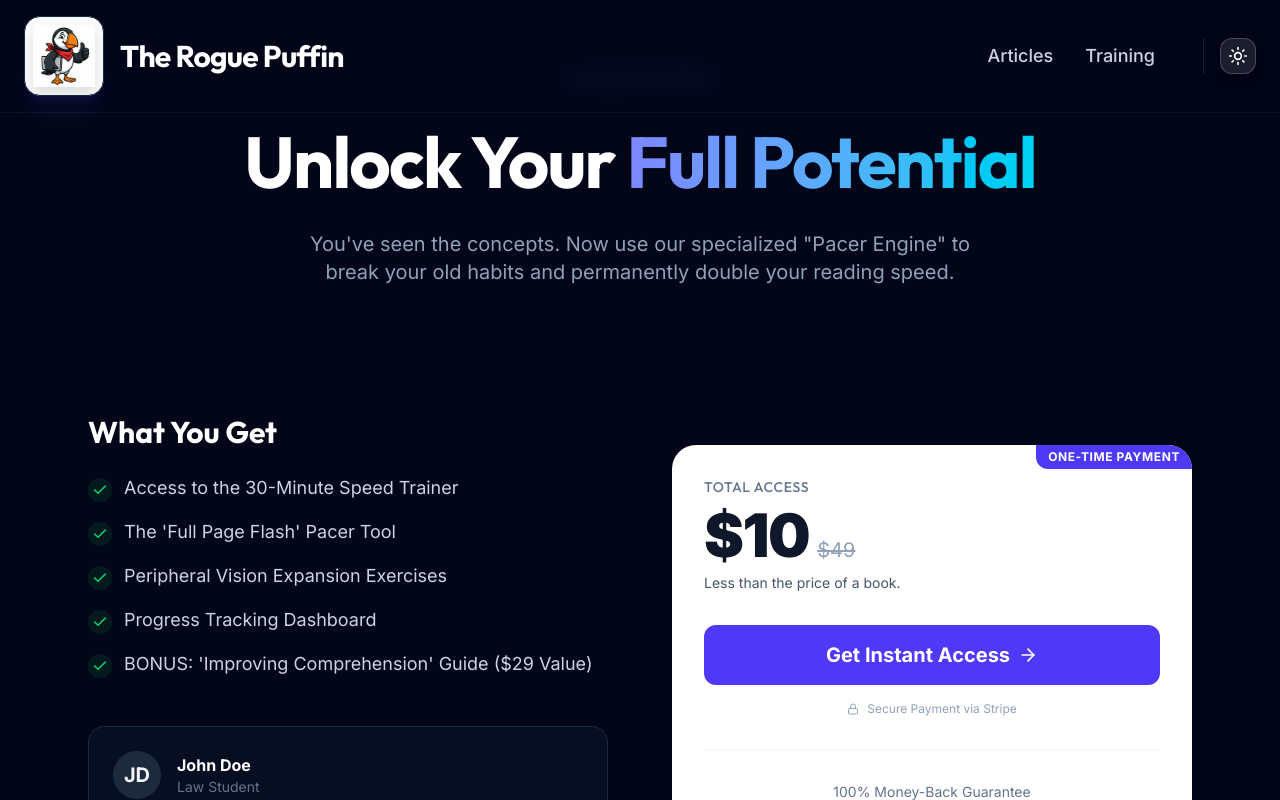
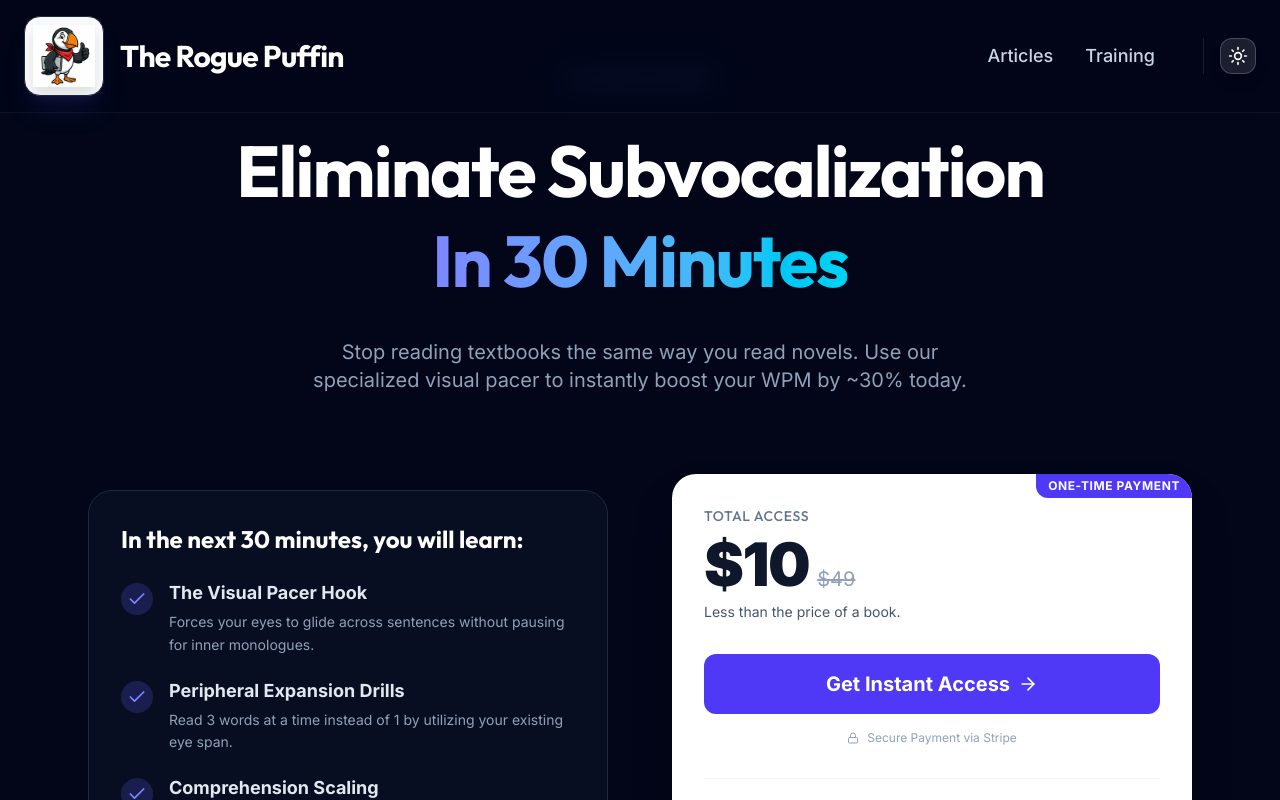
Before and after one commit to richardvanderkolk/the-rogue-puffin, a Next.js app: page /train/sales in a window 1280 px wide. Built offline with nearby package versions, Linux system fonts and the light colour scheme.

Commit message:
Rewrite Masterclass sales copy to target mechanisms and objections

```diff
--- a/src/app/train/sales/page.tsx
+++ b/src/app/train/sales/page.tsx
@@ -35,7 +35,7 @@ export default function SalesPage() {
         <div className="min-h-screen bg-slate-950 text-slate-100 font-sans selection:bg-indigo-500/30">
 
             {/* Header / Hero */}
-            <header className="relative overflow-hidden pt-16 pb-32">
+            <header className="relative overflow-hidden pt-16 pb-20">
                 <div className="absolute top-0 left-1/2 -translate-x-1/2 w-[1000px] h-[500px] bg-indigo-600/20 rounded-full blur-3xl -z-10" />
 
                 <div className="max-w-4xl mx-auto px-6 text-center space-y-8">
@@ -55,9 +55,10 @@ export default function SalesPage() {
                         initial={{ opacity: 0, y: 20 }}
                         animate={{ opacity: 1, y: 0 }}
                         transition={{ delay: 0.1 }}
-                        className="text-5xl md:text-7xl font-bold font-heading tracking-tight text-white"
+                        className="text-5xl md:text-7xl font-bold font-heading tracking-tight text-white leading-tight"
                     >
-                        Unlock Your <span className="text-transparent bg-clip-text bg-gradient-to-r from-indigo-400 to-cyan-400">Full Potential</span>
+                        Eliminate Subvocalization <br/>
+                        <span className="text-transparent bg-clip-text bg-gradient-to-r from-indigo-400 to-cyan-400">In 30 Minutes</span>
                     </motion.h1>
 
                     <motion.p
@@ -66,52 +67,56 @@ export default function SalesPage() {
                         transition={{ delay: 0.2 }}
                         className="text-xl text-slate-400 max-w-2xl mx-auto"
                     >
-                        You've seen the concepts. Now use our specialized "Pacer Engine" to break your old habits and permanently double your reading speed.
+                        Stop reading textbooks the same way you read novels. Use our specialized visual pacer to instantly boost your WPM by ~30% today.
                     </motion.p>
                 </div>
             </header>
 
             {/* Main Content Grid */}
-            <main className="max-w-6xl mx-auto px-6 pb-24 grid grid-cols-1 lg:grid-cols-2 gap-16 items-center">
+            <main className="max-w-6xl mx-auto px-6 pb-24 grid grid-cols-1 lg:grid-cols-2 gap-16 items-start">
 
-                {/* Left: Value Props */}
-                <div className="space-y-12">
-                    <div className="space-y-6">
-                        <h2 className="text-3xl font-bold font-heading text-white">What You Get</h2>
-                        <ul className="space-y-4">
+                {/* Left: Value Props & Objections */}
+                <div className="space-y-12 pt-4">
+
+                    {/* What You'll Learn Section */}
+                    <div className="bg-slate-900/50 border border-slate-800 p-8 rounded-3xl space-y-6">
+                        <h2 className="text-2xl font-bold font-heading text-white">In the next 30 minutes, you will learn:</h2>
+                        <ul className="space-y-5">
                             {[
-                                "Access to the 30-Minute Speed Trainer",
-                                "The 'Full Page Flash' Pacer Tool",
-                                "Peripheral Vision Expansion Exercises",
-                                "Progress Tracking Dashboard",
-                                "BONUS: 'Improving Comprehension' Guide ($29 Value)"
+                                { text: "The Visual Pacer Hook", detail: "Forces your eyes to glide across sentences without pausing for inner monologues." },
+                                { text: "Peripheral Expansion Drills", detail: "Read 3 words at a time instead of 1 by utilizing your existing eye span." },
+                                { text: "Comprehension Scaling", detail: "How to retain dense textbook material even when scrolling at literally 500wpm." }
                             ].map((item, i) => (
                                 <motion.li
                                     key={i}
                                     initial={{ opacity: 0, x: -20 }}
                                     animate={{ opacity: 1, x: 0 }}
                                     transition={{ delay: 0.3 + (i * 0.1) }}
-                                    className="flex items-start gap-3 text-lg text-slate-300"
+                                    className="flex items-start gap-4"
                                 >
-                                    <div className="mt-1 bg-green-500/10 p-1 rounded-full">
-                                        <Check className="w-4 h-4 text-green-400" />
+                                    <div className="mt-1 bg-indigo-500/20 p-1.5 rounded-full shrink-0">
+                                        <Check className="w-5 h-5 text-indigo-400" />
                                     </div>
-                                    {item}
+                                    <div>
+                                        <div className="font-bold text-lg text-slate-200">{item.text}</div>
+                                        <div className="text-slate-400 text-sm mt-1 leading-relaxed">{item.detail}</div>
+                                    </div>
                                 </motion.li>
                             ))}
                         </ul>
                     </div>
 
-                    <div className="bg-slate-900/50 border border-slate-800 p-6 rounded-2xl">
-                        <div className="flex items-center gap-4 mb-4">
-                            <div className="w-12 h-12 bg-slate-800 rounded-full flex items-center justify-center text-xl font-bold">JD</div>
-                            <div>
-                                <p className="font-bold text-white">John Doe</p>
-                                <p className="text-sm text-slate-500">Law Student</p>
-                            </div>
-                        </div>
-                        <p className="text-slate-300 italic">"I went from 240wpm to 550wpm in one sitting. I literally saved 3 hours of study time last night alone."</p>
+                    {/* Objection Handling */}
+                    <div className="space-y-6">
+                        <h3 className="text-xl font-bold text-white border-b border-slate-800 pb-3">"Is this just speed-reading nonsense?"</h3>
+                        <p className="text-slate-400 leading-relaxed">
+                            No. Traditional "speed reading" teaches you to skim pages and guess the missing words. It ruins comprehension.
+                        </p>
+                        <p className="text-slate-400 leading-relaxed">
+                            Instead, this Masterclass trains the actual physical muscle memory of your eyes. By using our digital pacer line, we force your brain to process written information visually rather than audibly (the voice in your head). Faster input, identical retention.
+                        </p>
                     </div>
+
                 </div>
 
                 {/* Right: Checkout Card */}
```
